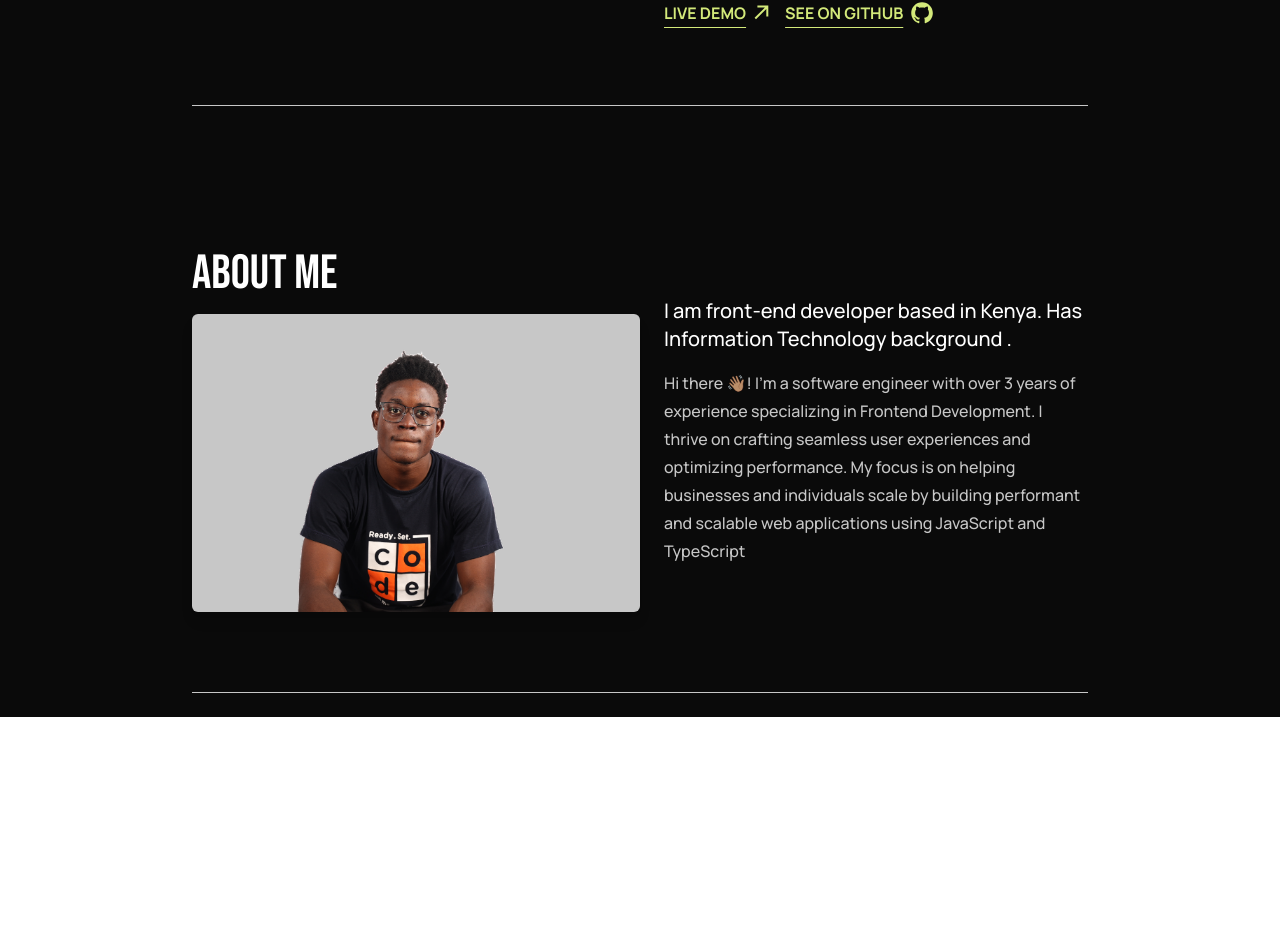
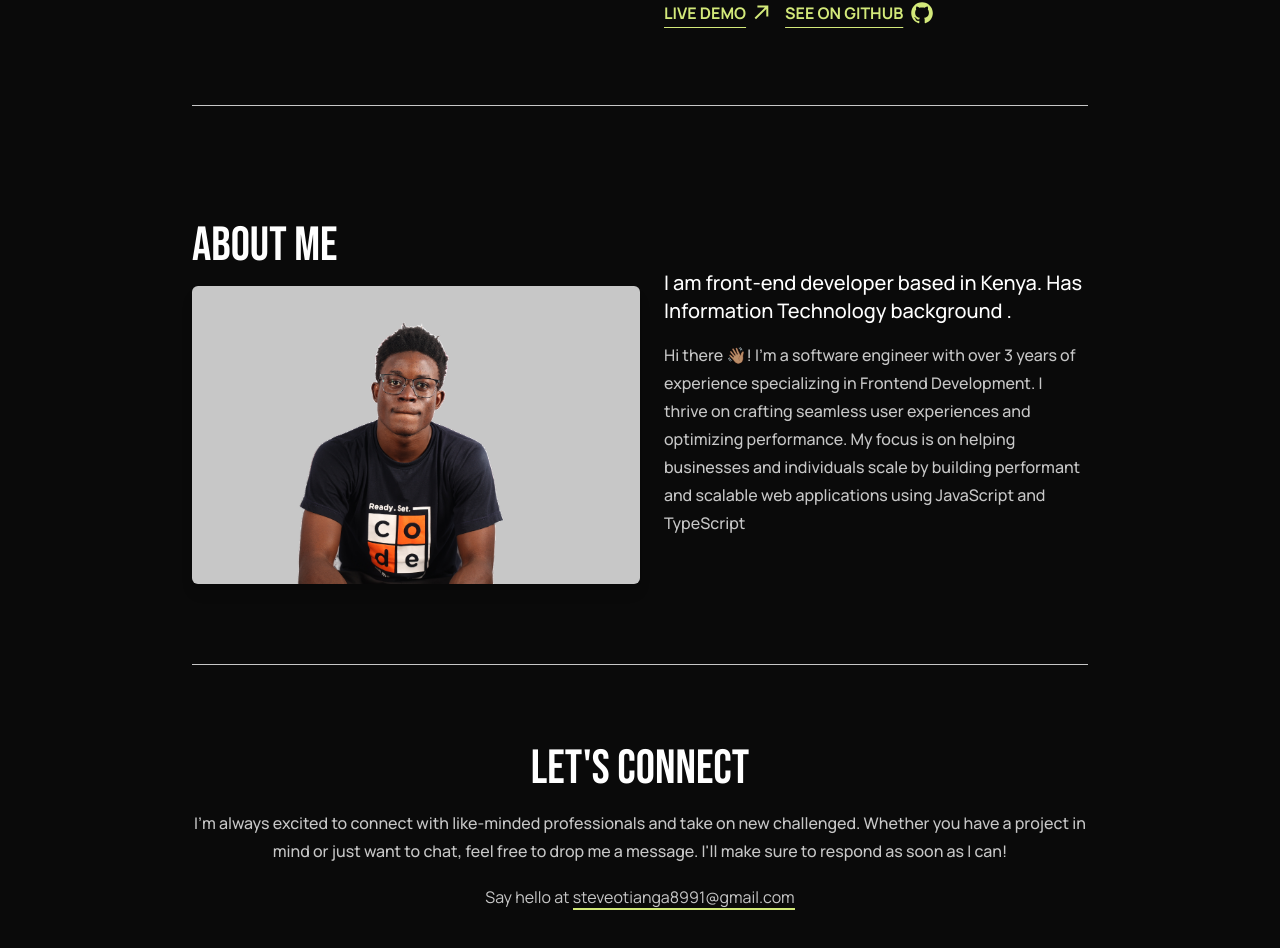
Before and after one commit to Zavi254/steven_otieno, a React (Vite) app: page / in a window 1280 px wide. Shown: the part 1347-2295 px from the top of the page. Before the commit the page ends 2064 px from the top, so only its background shows below. Built offline with nearby package versions, Linux system fonts and the light colour scheme.

Commit message:
Implemented the contact me footer section

```diff
--- a/src/App.jsx
+++ b/src/App.jsx
@@ -1,4 +1,5 @@
 import AboutMe from "./components/AboutMe";
+import Contact from "./components/Contact";
 import FeaturedWork from "./components/FeaturedWork";
 import HeroSection from "./components/HeroSection";
 import Navbar from "./components/Navbar";
@@ -10,6 +11,7 @@ function App() {
       <HeroSection />
       <FeaturedWork />
       <AboutMe />
+      <Contact />
     </div>
   );
 }
--- a/src/components/AboutMe.jsx
+++ b/src/components/AboutMe.jsx
@@ -5,13 +5,13 @@ const AboutMe = () => {
   return (
     <section
       id="about_me"
-      className="lg:pt-20 lg:pb-20 lg:mt-16 mt-9 grid grid-cols-1 md:grid-cols-2 space-x-6 border-b border-customGray"
+      className="lg:pt-20 lg:pb-20  mt-9 grid grid-cols-1 md:grid-cols-2 space-x-6 lg:border-b border-customGray"
     >
       <div>
         <h2 className="font-bebas mb-3 text-2xl mt-7 lg:text-5xl lg:mb-4 lg:mt-0 dark:text-white">
           About me
         </h2>
-        <img className="rounded-md shadow-lg lg:mb-0 lg:mt-0 mb-4 mt-4" src={AboutImageProfile} alt="" />
+        <img className="rounded-md shadow-lg lg:mb-0 lg:mt-0 mb-4 mt-4" src={AboutImageProfile} alt="" loading="lazy" />
       </div>
 
       <div className="font-manrope self-center">
--- /dev/null
+++ b/src/components/Contact.jsx
@@ -0,0 +1,25 @@
+/* eslint-disable react/no-unescaped-entities */
+
+const Contact = () => {
+  return (
+    <footer id="contact" className="lg:pt-20 lg:pb-20">
+      <h2 className="font-bebas text-center mb-3 text-2xl mt-7 lg:text-5xl lg:mb-4 lg:mt-0 dark:text-white">
+        Let's Connect
+      </h2>
+      <p className="font-manrope text-center dark:text-customGray font-medium leading-7">
+        I'm always excited to connect with like-minded professionals and take on
+        new challenged. Whether you have a project in mind or just want to chat,
+        feel free to drop me a message. I'll make sure to respond as soon as I
+        can!
+      </p>
+      <p className="font-manrope mt-7 lg:mt-5 dark:text-customGray font-normal text-center pb-7">
+        Say hello at{" "}
+        <a href="mailto:steveotianga8991@gmail.com" target="_blank" className="border-b-2 border-customGreen">
+          steveotianga8991@gmail.com
+        </a>
+      </p>
+    </footer>
+  );
+};
+
+export default Contact;
--- a/src/components/FeaturedProjects.jsx
+++ b/src/components/FeaturedProjects.jsx
@@ -9,7 +9,7 @@ const FeaturedProjects = () => {
           className="font-manrope mt-9 lg:mt-16 grid grid-cols-1 items-center md:grid-cols-2 space-x-6"
         >
           <div className="bg-customDarkGray mb-9 lg:mb-0 rounded-xl shadow-md p-5 lg:p-10">
-            <img className="rounded-md" src={project.image} alt="" />
+            <img className="rounded-md" src={project.image} alt="" loading="lazy"/>
           </div>
           <div>
             <h5 className=" dark:text-white text-lg font-medium lg:text-2xl mb-3 ">
--- a/src/components/FeaturedWork.jsx
+++ b/src/components/FeaturedWork.jsx
@@ -2,7 +2,7 @@ import FeaturedProjects from "./FeaturedProjects";
 
 const FeaturedWork = () => {
   return (
-    <section id="work" className="lg:pt-20 lg:pb-20 border-b border-customGray">
+    <section id="work" className="lg:pt-20 lg:pb-20 lg:border-b border-customGray">
       <h2 className="font-bebas mb-3 text-2xl mt-7 lg:text-5xl dark:text-white">Featured Projects</h2>
       <p className="font-manrope dark:text-customGray font-medium">
         Here are some of the selected projects that showcase my passion for
--- a/src/components/HeroSection.jsx
+++ b/src/components/HeroSection.jsx
@@ -6,7 +6,7 @@ const HeroSection = () => {
   return (
     <section
       id="hero_section"
-      className="grid grid-cols-1 md:grid-cols-2 md:space-x-4 md:mt-16 items-center mt-10  lg:pt-14 lg:pb-14 border-b border-customGray"
+      className="grid grid-cols-1 md:grid-cols-2 md:space-x-4 md:mt-16 items-center mt-10  lg:pt-14 lg:pb-14 lg:border-b border-customGray"
     >
       <div>
         <h1 className="font-bebas lg:text-4xl xl:text-6xl lg:mt-0 lg:mb-10 text-4xl text-black mb-3 mt-4 dark:text-white ">
@@ -18,7 +18,7 @@ const HeroSection = () => {
         <HeroSectionSocials />
       </div>
       <div className="bg-customGray rounded shadow-sm mt-6">
-        <img src={homePorfolioImage} alt="" />
+        <img src={homePorfolioImage} alt="" loading="lazy"/>
       </div>
     </section>
   );
```
